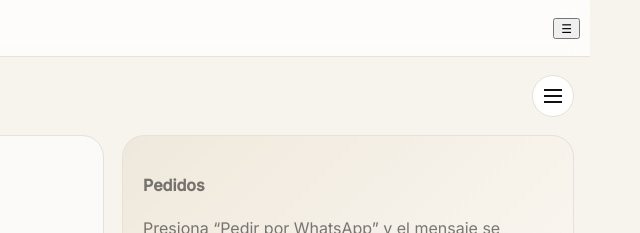
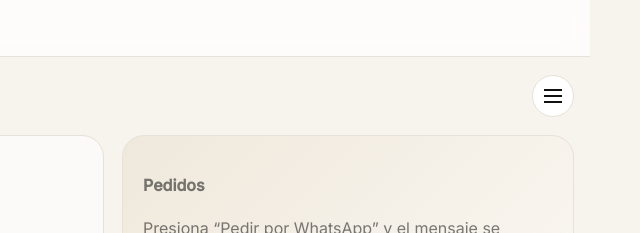
Before and after one commit to Diandlvr/WebMarCoral, a website: page index.html in a window 1280 px wide. Shown: the top 233 px of the page, 640-1280 px from the left. Drawn offline with nearby package versions, Linux system fonts and the light colour scheme.

Commit message:
quitar boton burger

```diff
--- a/index.html
+++ b/index.html
@@ -450,7 +450,7 @@
     <img src="./img/og.jpg" alt="Soleil">
   </div>
 
-  <button class="menu-btn">☰</button>
+
 </header>
 
   <header>
```
